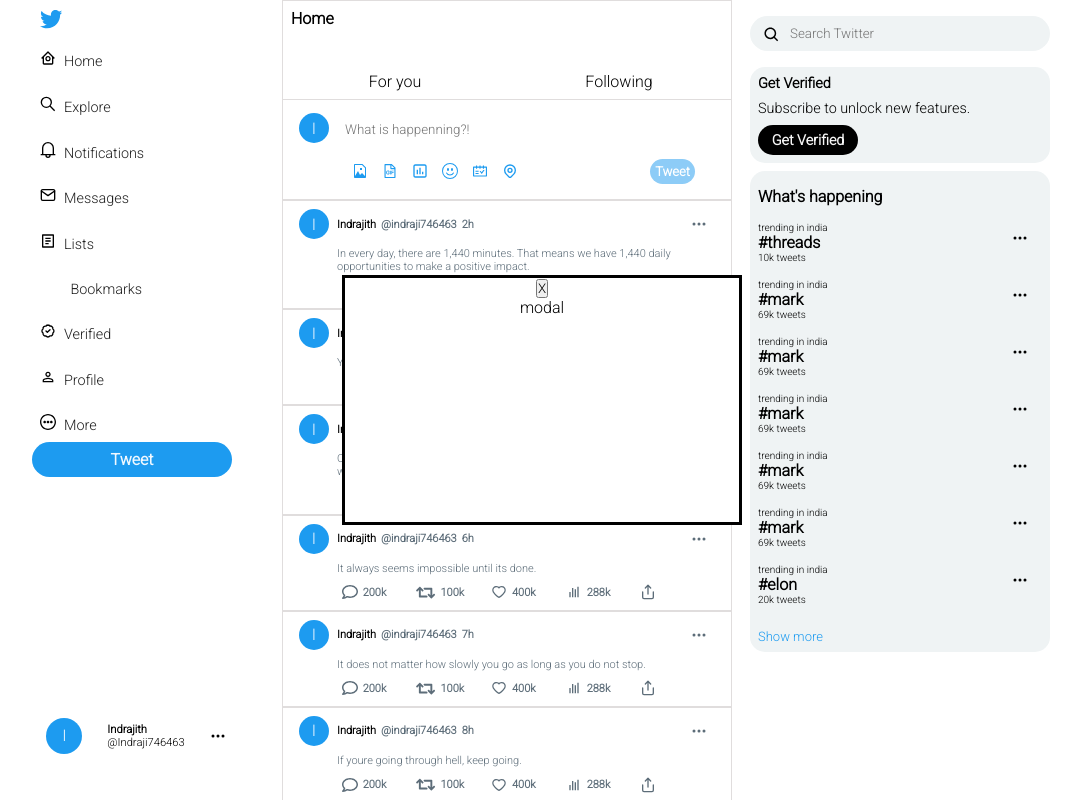
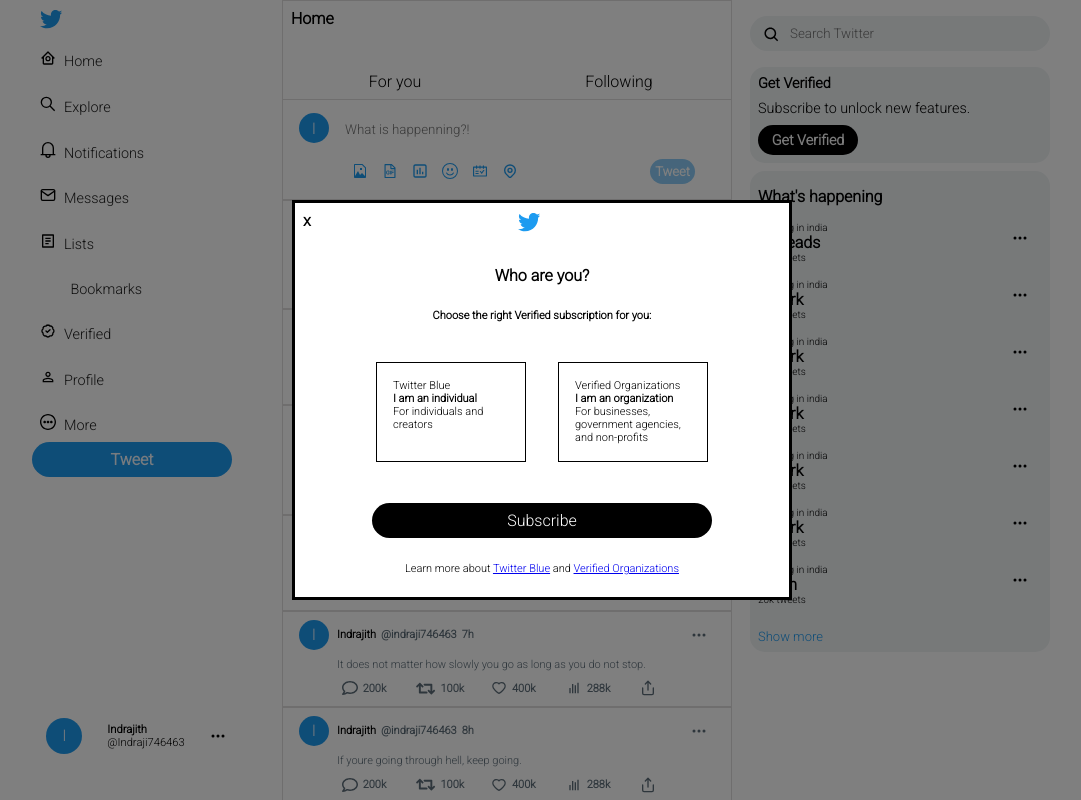
Before and after one commit to indracit/react_twitter_clone, a React (Vite) app: page / in a window 1280 px wide. Both pictures are taken after a click on the element "Get Verified". Shown: the top 800 px of the page, without its empty margins (98-1179 px from the left). Built offline with nearby package versions, Linux system fonts and the light colour scheme; some icons are missing.

Commit message:
modal bg added

```diff
--- a/src/components/Modal.jsx
+++ b/src/components/Modal.jsx
@@ -1,14 +1,38 @@
 import '../styles/sidebar.scss'
 import { AppContext } from '../context/Modalcontext'
 import { useContext } from 'react'
+import { FaTwitter } from "react-icons/fa";
 
 const Modal = () => {
     const {setOpenModal} = useContext(AppContext)
 
     return (
+    <div className='background'>
         <div className="modal-verified">
-        <button onClick={()=>setOpenModal(false)}>X</button>
-        <p>modal</p>
+            <div className='modal-top'>
+        <p onClick={()=>setOpenModal(false)}>x</p>
+        <FaTwitter style={{color:'#1d9bf0',fontSize: '1.4rem'}}/>
+            </div>
+
+        <div className='modal-body'>
+            <p className='bold'>Who are you?</p>
+            <p className='font-sm bold'>Choose the right Verified subscription for you:</p>
+            <div className='body-content'>
+            <div className='body-content-item'>
+                <p>Twitter Blue</p>
+                <p className='bold'>I am an individual</p>
+                <p>For individuals and creators</p>
+            </div>
+            <div className='body-content-item'>
+                <p>Verified Organizations</p>
+                <p className='bold'>I am an organization</p>
+                <p>For businesses, government agencies, and non-profits</p>
+            </div>
+            </div>
+            <p className='sub-button'>Subscribe</p>
+            <p className='font-sm'>Learn more about <a href='#'>Twitter Blue</a> and <a href='#'>Verified Organizations</a></p>
+        </div>
+        </div>
     </div>
     )
 }
--- a/src/styles/sidebar.scss
+++ b/src/styles/sidebar.scss
@@ -156,6 +156,7 @@ padding: .4rem;
     .search {
         display: flex;
         position: relative;
+        z-index: -1;
         padding: 1rem;
         border-radius: 50px;
 
@@ -163,6 +164,7 @@ padding: .4rem;
             position: absolute;
             left: 45px;
             top:26px;
+
         }
         input[type='text']{
             height: 35px;
@@ -385,7 +387,6 @@ padding: .4rem;
     display: flex;
     @include border;
 
-
     padding: .5rem;
     .post-header{
         display: flex;
@@ -478,12 +479,89 @@ padding: .4rem;
     position: fixed;
     border-style: solid;
     border-color: #000;
-    height: 250px;
-    width: 400px;
+    height: 400px;
+    width: 500px;
     background-color: #fff;
-    text-align: center;
+    // text-align: center;
     z-index: 1;
     top: 50%;
     left: 50%;
     transform: translate(-50%, -50%);
+
+    .modal-top{
+        display: flex;
+        padding: .5rem;
+        p {
+            cursor: pointer;
+            font-weight: bold;
+            width: 45%;
+        }
+
+    }
+
+    .modal-body{
+        display: flex;
+        flex-direction: column;
+        justify-content: space-evenly;
+        align-items: center;
+        height: 358px;
+        // background-color: #0b68a7;
+        // width: 100%;
+
+        .sub-button{
+            background-color: #000;
+            color: #fff;
+            width: 340px;
+            padding: .5rem;
+            text-align: center;
+            cursor: pointer;
+            border-radius: 20px;
+        }
+        .sub-button:hover{
+            background-color: #2d2d2d;
+        }
+        .body-content{
+            display: flex;
+            font-size: 11px;
+            // flex-direction: column;
+            justify-content: center;
+            align-items: center;
+
+            .body-content-item{
+                width: 150px;
+                height: 100px;
+                border: .5px  #000 solid;
+                margin: 1rem;
+                padding: 1rem;
+            }
+        }
+    }
+    .font-sm{
+        font-size: 11px;
+        // color: #5d6d79;
+    }
+    .bold{
+        font-weight: bold;
+
+    }
+
 }
+
+
+
+.background{
+    position: fixed;
+    height: 100vh;
+    width: 100vw;
+}
+
+.background::before{
+    content: '';
+    position: fixed;
+    top: 0;
+    left: 0;
+    width: 100%;
+    height: 100%;
+    background-color: rgba(0, 0, 0, .5);
+    z-index: 1;
+}
```
